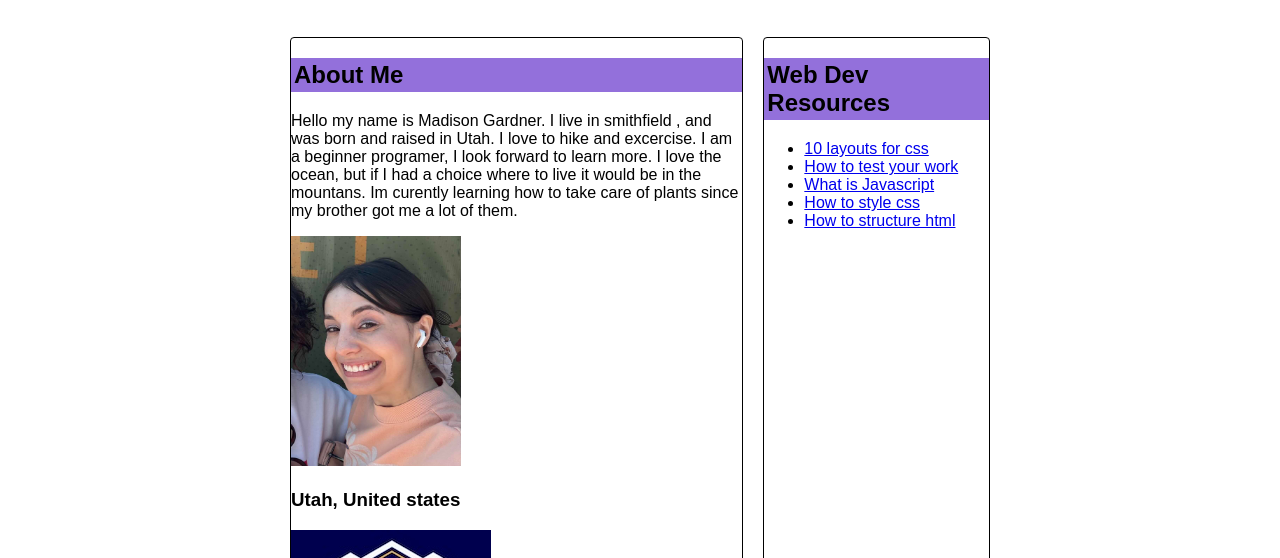
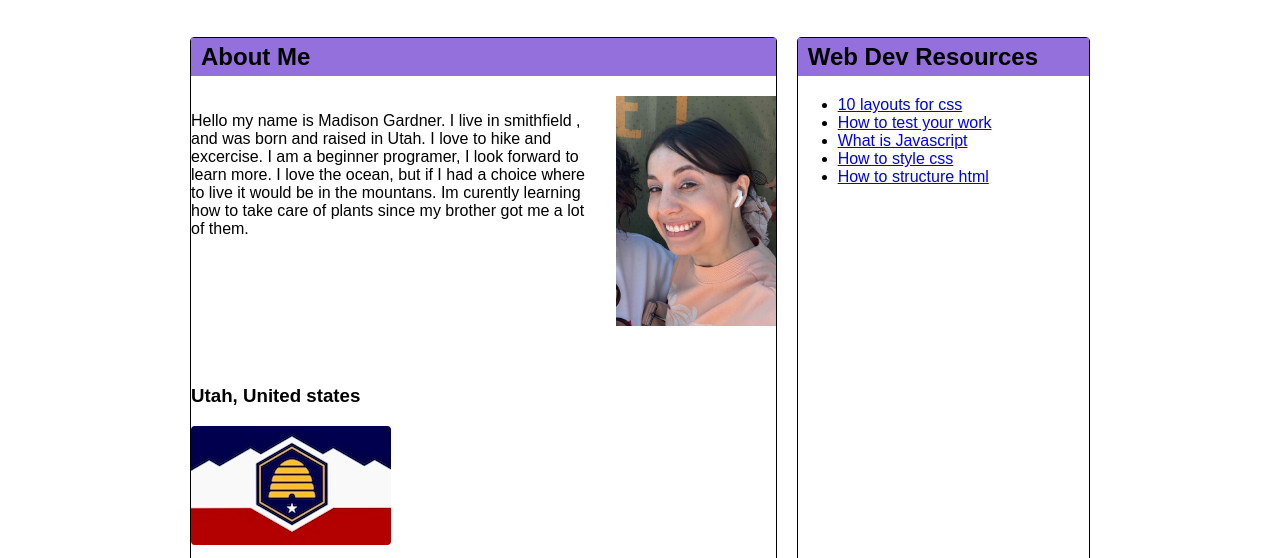
Before and after one commit to madsterjg2000/wdd131, a plain HTML site: page week1/index.html in a window 1280 px wide. Shown: the part 185-743 px from the top of the page. Drawn offline with Linux system fonts and the light colour scheme.

Commit message:
yesmuffintop

```diff
--- a/week1/styles/base.css
+++ b/week1/styles/base.css
@@ -16,7 +16,7 @@ header nav {
     background-color: purple;
     display: flex;
     align-items: center;
-
+    justify-content: center;
 
 }
 
@@ -53,7 +53,7 @@ nav ul li {
 }
 
 main{
-    max-width: 700px;
+    max-width: 900px;
     margin: 0 auto;
     padding: 20px;
     display: grid;
@@ -70,7 +70,8 @@ main h1 {
 
 main h2{
     background-color: mediumpurple;
-    padding: 3px;
+    padding: 5px 10px;
+    margin-top: 0;
 }
 
 .card{
@@ -80,9 +81,26 @@ main h2{
 
 }
 .me{
+    display: flex;
+    align-items: flex-start;
+    gap: 15px;
 
 }
+.country {
+    grid-column: 1/3;
+    grid-row: 3;
+    margin-top: 25px;
+    padding-top: 15px;
+}
 
+.flag{
+    display: flex;
+    align-items: flex-start;
+    height: auto;
+    margin-bottom: 10px;
+    border-radius: 4px;
+
+}
 footer {
     background-color: #633c94;
     color: white;
```
